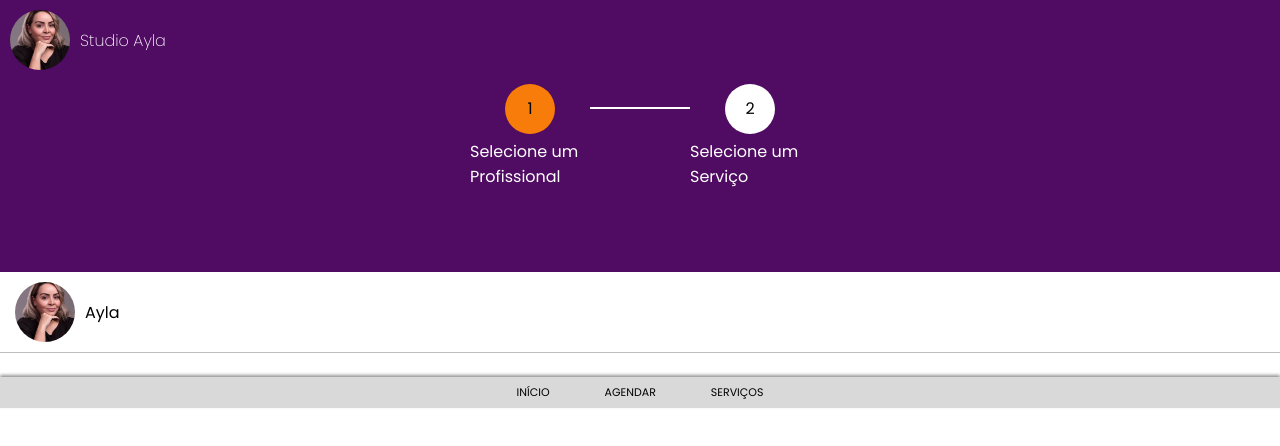
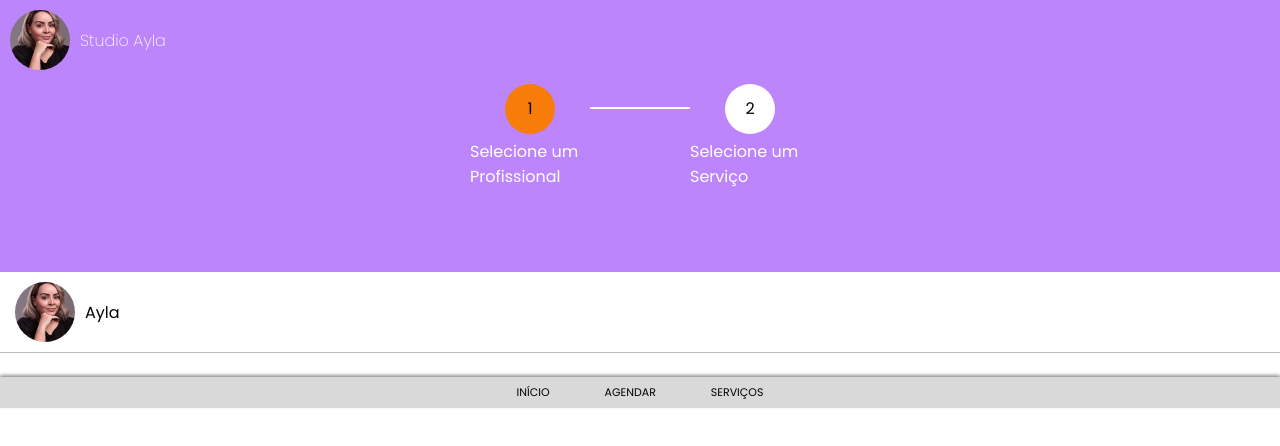
Before and after one commit to patrikferreira/studio-project, a Next.js app: page /professional in a window 1280 px wide. Shown: the top 446 px of the page. Built offline with nearby package versions, Linux system fonts and the light colour scheme.

Commit message:
change: alterando cor dos icones

```diff
--- a/src/app/components/RouteButton.tsx
+++ b/src/app/components/RouteButton.tsx
@@ -10,7 +10,7 @@ type Props = {
 export default function RouteButton({icon, description, action}: Props) {
   return (
     <div className={style.routeButton} onClick={action}>
-        <i className={icon}></i>
+        <i className={`${icon} ${style.colorIcon}`}></i>
         <p>{description}</p>
     </div>
   )
--- a/src/app/globals.css
+++ b/src/app/globals.css
@@ -1,7 +1,7 @@
 @import url('https://fonts.googleapis.com/css2?family=Poppins:wght@200;300;400&display=swap');
 
 :root {
-  --primary: #500B62;
+  --primary: #BC85FC;
   --light: #ffff;
   --progress: #F87C09;
   --bg-footer: #D9D9D9;
--- a/src/app/page.module.css
+++ b/src/app/page.module.css
@@ -154,6 +154,9 @@
   background-color: var(--progress);
 }
 
+.colorIcon {
+  color: #29084b;
+}
 /* ---------- professional */
 .professional {
   border-bottom: 1px solid var(--border-color);
```
